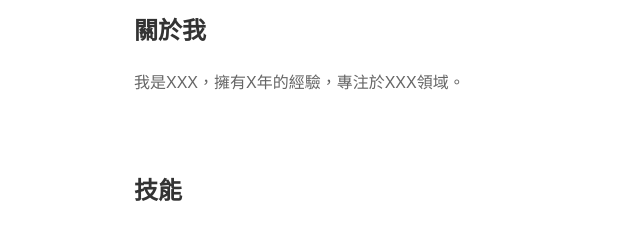
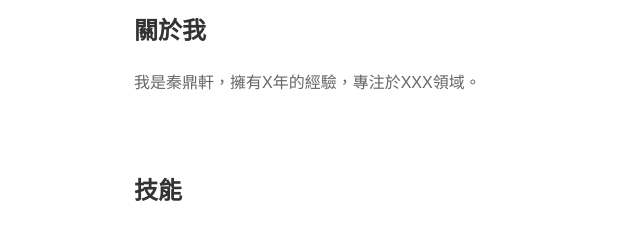
Before and after one commit to C112156131/C112156131.github.io, a plain HTML site: page index.html in a window 1280 px wide. Shown: the part 531-758 px from the top of the page, 10-650 px from the left. Drawn offline with Linux system fonts and the light colour scheme.

Commit message:
first commit

```diff
--- a/index.html
+++ b/index.html
@@ -108,7 +108,7 @@
     <section class="content" id="about">
         <div class="container">
             <h2>關於我</h2>
-            <p>我是XXX，擁有X年的經驗，專注於XXX領域。</p>
+            <p>我是秦鼎軒，擁有X年的經驗，專注於XXX領域。</p>
         </div>
     </section>
 
```
